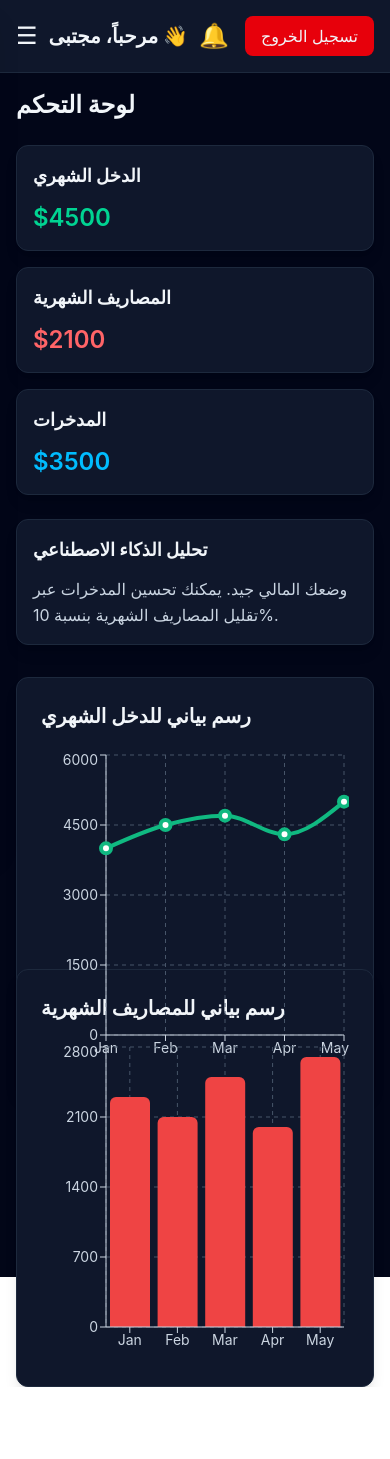
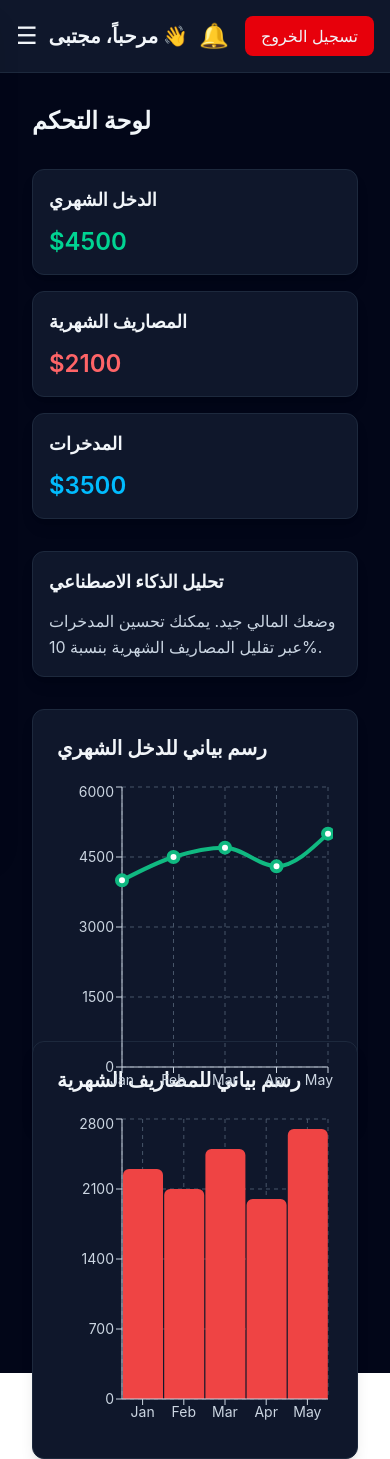
Before and after one commit to Mujtaba-K-Mohammed/FinanceAI, a React (Vite) app: page /dashboard in a window 390 px wide. Before the commit the page ends 1387 px from the top, so only its background shows below. Built offline with nearby package versions, Linux system fonts and the light colour scheme.

Commit message:
Apply Layout to all pages + fix navbar/sidebar + responsive charts

```diff
--- a/src/pages/Dashboard.jsx
+++ b/src/pages/Dashboard.jsx
@@ -5,10 +5,11 @@ import ExpensesChart from "../components/ExpensesChart";
 export default function Dashboard() {
   return (
     <Layout>
-      <h1 className="text-2xl md:text-3xl font-bold mb-6">لوحة التحكم</h1>
+      <div className="p-4 sm:p-5 md:p-6 space-y-8">
+        <h1 className="text-2xl md:text-3xl font-bold">لوحة التحكم</h1>
 
         {/* Cards */}
-      <div className="grid grid-cols-1 sm:grid-cols-2 md:grid-cols-3 gap-4 md:gap-6 mb-6">
+        <div className="grid grid-cols-1 sm:grid-cols-2 md:grid-cols-3 gap-4 md:gap-6">
           <div className="bg-slate-900 p-4 md:p-6 rounded-xl border border-slate-800 shadow-lg">
             <h2 className="text-lg md:text-xl font-bold mb-3">الدخل الشهري</h2>
             <p className="text-emerald-400 text-2xl md:text-3xl font-semibold">
@@ -34,24 +35,25 @@ export default function Dashboard() {
         </div>
 
         {/* AI Analysis */}
-      <div className="bg-slate-900 p-4 md:p-6 rounded-xl border border-slate-800 shadow-lg mb-6">
+        <div className="bg-slate-900 p-4 md:p-6 rounded-xl border border-slate-800 shadow-lg">
           <h2 className="text-lg md:text-xl font-bold mb-3">
             تحليل الذكاء الاصطناعي
           </h2>
           <p className="text-slate-300 leading-relaxed text-base md:text-lg">
-          وضعك المالي جيد. يمكنك تحسين المدخرات عبر تقليل المصاريف الشهرية بنسبة
-          10%.
+            وضعك المالي جيد. يمكنك تحسين المدخرات عبر تقليل المصاريف الشهرية
+            بنسبة 10%.
           </p>
         </div>
 
         {/* Income Chart */}
-      <div className="w-full h-[260px] sm:h-[320px] md:h-[420px] lg:h-[480px] mb-8">
+        <div className="w-full h-[300px] sm:h-[350px] md:h-[420px] lg:h-[480px]">
           <IncomeChart />
         </div>
 
         {/* Expenses Chart */}
-      <div className="w-full h-[260px] sm:h-[320px] md:h-[420px] lg:h-[480px] mb-8">
+        <div className="w-full h-[300px] sm:h-[350px] md:h-[420px] lg:h-[480px]">
           <ExpensesChart />
+        </div>
       </div>
     </Layout>
   );
```
Lines whose indentation alone changed are shown as unchanged.
